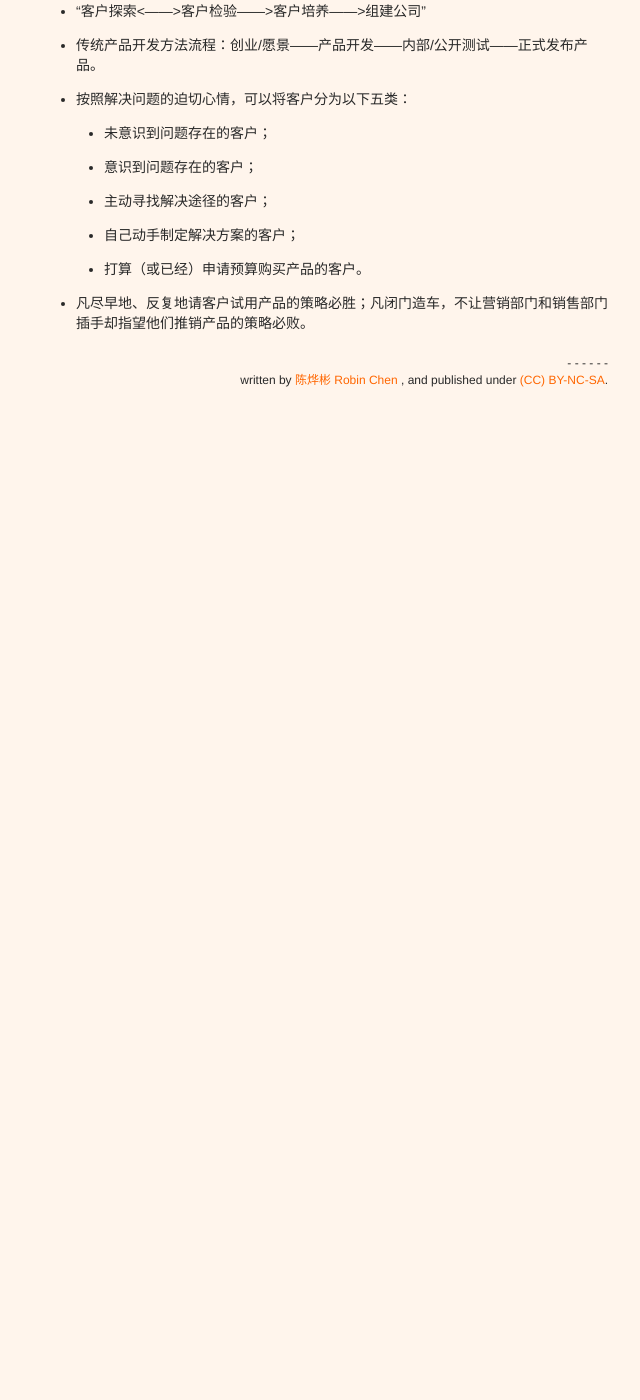
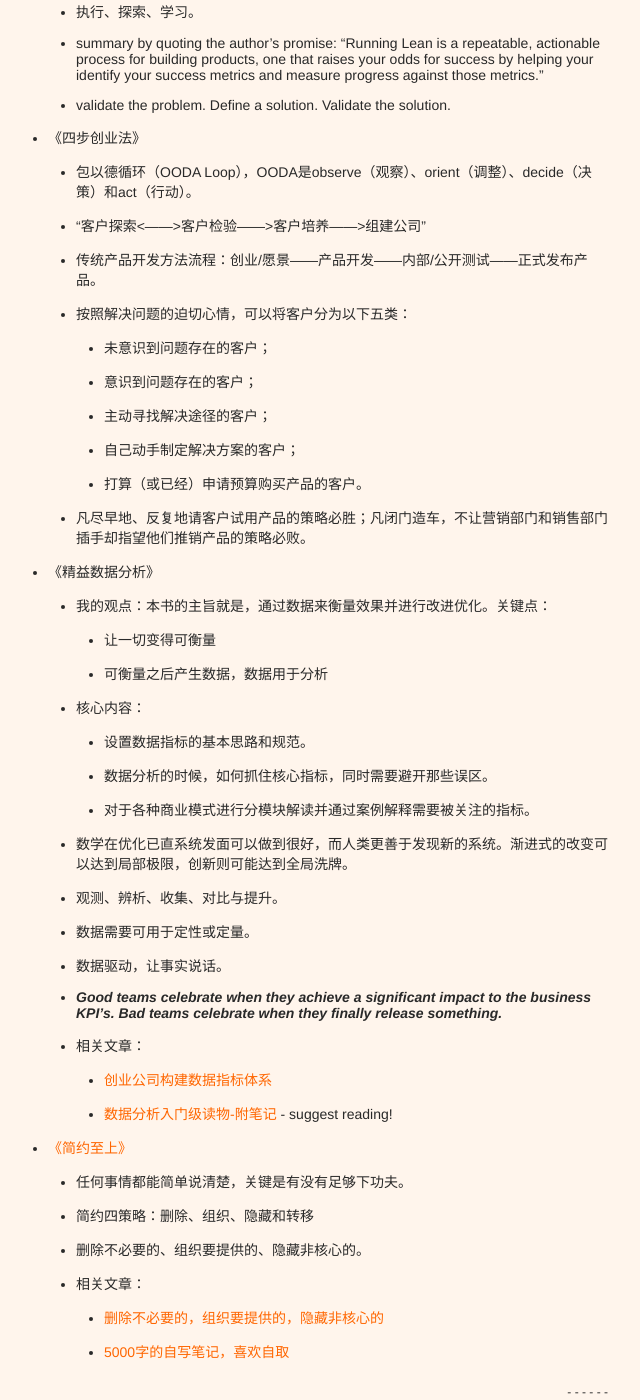
Before and after one commit to xianyuxmu/xianyuxmu.github.io, a Jekyll site: the page built from _posts/2018-02-10-books-fast-reading.md, in a window 1280 px wide and 1400 px high, scrolled down 1598 px. Shown: the whole window, without its empty margins (326-966 px from the left). Built offline with Jekyll 4.4.1, drawn with Linux system fonts in a browser that asks for light colours; comment, search, counter and statistics services are not loaded; before the commit the page ends 2055 px from its top, so only the background shows below that; some of the changed text lies outside the part shown.

Commit message:
《精益数据分析》、《简约至上》

```diff
--- a/_posts/2018-02-10-books-fast-reading.md
+++ b/_posts/2018-02-10-books-fast-reading.md
@@ -11,11 +11,20 @@
 
 ## 关于“快速阅读”
 
-这个世界变化很快，信息量不断增加，我们需要提高认知效率才能赶上潮流、领先潮流！“快速阅读”的定位：
+这个世界变化很快，信息量不断增加，我们需要提高认知效率才能赶上潮流、领先潮流！
+
+### “快速阅读”的定位：
 
 - 2/80原则。因为你的时间是非常有限的。因此，花2%的时间、了解80%的基本概念、把握核心宗旨。快，节省了98%的时间。
 - 通过别人的书评，快速了解一本书。搜索微信文章、Google检索。
 - 通过图形理解核心概念。
+
+### “快速阅读”的方式：
+
+- 看目录
+- 豆瓣书评、短评；Amazon的Review
+- Google上找概述相关的文章、相关图片
+- 如果有原书，快速翻看一边
 
 
 ## 速读列表
@@ -56,3 +65,26 @@
 		- 自己动手制定解决方案的客户；
 		- 打算（或已经）申请预算购买产品的客户。
 	- 凡尽早地、反复地请客户试用产品的策略必胜；凡闭门造车，不让营销部门和销售部门插手却指望他们推销产品的策略必败。
+- 《精益数据分析》
+	- 我的观点：本书的主旨就是，通过数据来衡量效果并进行改进优化。关键点：
+		- 让一切变得可衡量
+		- 可衡量之后产生数据，数据用于分析
+	- 核心内容：
+		- 设置数据指标的基本思路和规范。
+		- 数据分析的时候，如何抓住核心指标，同时需要避开那些误区。
+		- 对于各种商业模式进行分模块解读并通过案例解释需要被关注的指标。
+	- 数学在优化已直系统发面可以做到很好，而人类更善于发现新的系统。渐进式的改变可以达到局部极限，创新则可能达到全局洗牌。
+	- 观测、辨析、收集、对比与提升。
+	- 数据需要可用于定性或定量。
+	- 数据驱动，让事实说话。
+	- ***Good teams celebrate when they achieve a significant impact to the business KPI’s. Bad teams celebrate when they finally release something.***
+	- 相关文章：
+		- [创业公司构建数据指标体系](https://book.douban.com/review/7957752/)
+		- [数据分析入门级读物-附笔记](https://book.douban.com/review/9136278/) -  suggest reading!
+- [《简约至上》](https://book.douban.com/subject/5394309/)
+	- 任何事情都能简单说清楚，关键是有没有足够下功夫。
+	- 简约四策略：删除、组织、隐藏和转移
+	- 删除不必要的、组织要提供的、隐藏非核心的。
+	- 相关文章：
+		- [删除不必要的，组织要提供的，隐藏非核心的](https://book.douban.com/review/5209207/)
+		- [5000字的自写笔记，喜欢自取](https://book.douban.com/review/5779187/)
```
